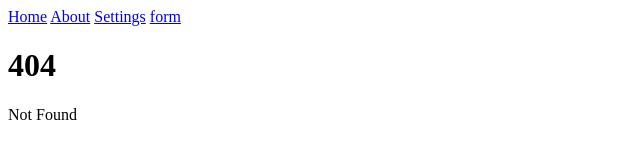
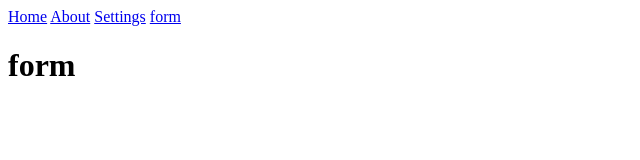
Before and after one commit to rambo53/sveltekit, a SvelteKit app: page /form in a window 1280 px wide. Before the commit this address had no page. Shown: the top 160 px of the page, without its empty margins (0-640 px from the left). Built offline with nearby package versions, Linux system fonts and the light colour scheme.

Commit message:
Add files via upload

```diff
--- /dev/null
+++ b/src/routes/form/+page.svelte
@@ -0,0 +1 @@
+<h1>form</h1>
```
